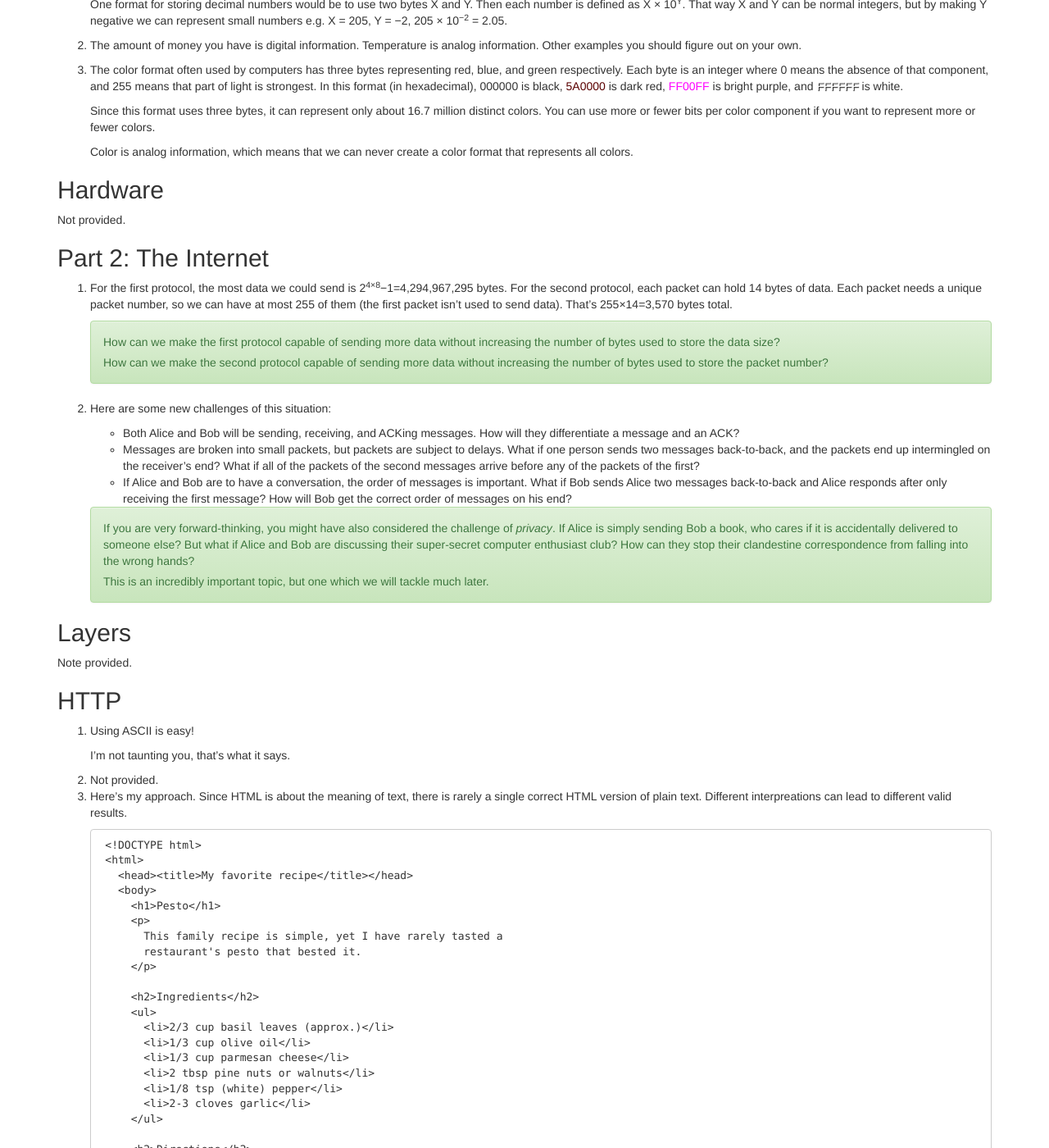
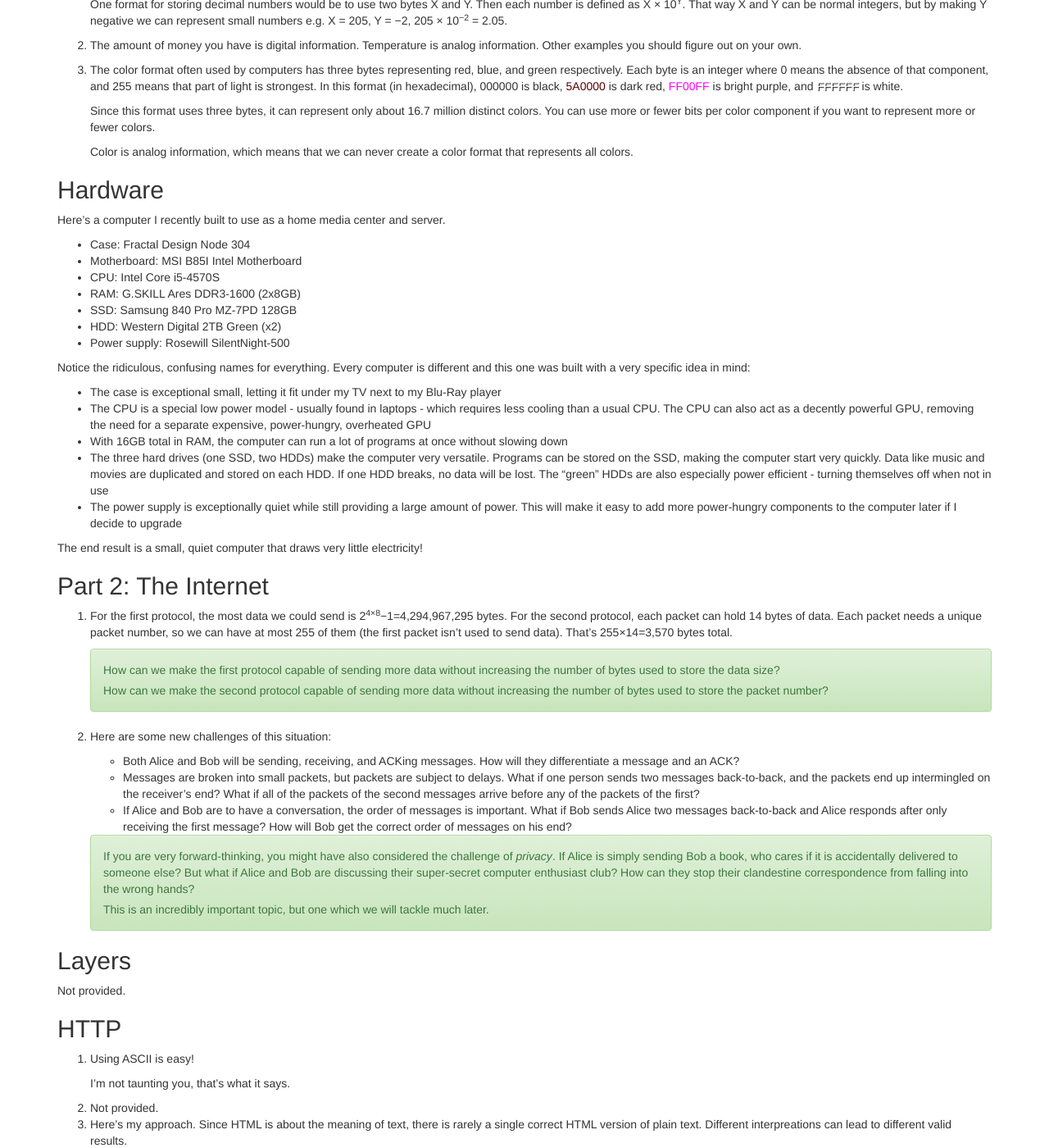
Before and after one commit to silverhammermba/superuser, a Jekyll site: the page built from extras/answers.markdown, in a window 1280 px wide and 1400 px high, scrolled down 1229 px. Shown: the whole window at 82% size. Built offline with Jekyll 4.4.1, drawn with Linux system fonts in a browser that asks for light colours; nearby versions of some CDN libraries.

Commit message:
Add answer for Hardware section. Fix typo

```diff
--- a/extras/answers.markdown
+++ b/extras/answers.markdown
@@ -99,7 +99,37 @@
 
 ## Hardware ##
 
-Not provided.
+Here's a computer I recently built to use as a home media center and server.
+
+* Case: Fractal Design Node 304
+* Motherboard: MSI B85I Intel Motherboard
+* CPU: Intel Core i5-4570S
+* RAM: G.SKILL Ares DDR3-1600 (2x8GB)
+* SSD: Samsung 840 Pro MZ-7PD 128GB
+* HDD: Western Digital 2TB Green (x2)
+* Power supply: Rosewill SilentNight-500
+
+Notice the ridiculous, confusing names for everything. Every computer is
+different and this one was built with a very specific idea in mind:
+
+* The case is exceptional small, letting it fit under my TV next to my Blu-Ray
+  player
+* The CPU is a special low power model - usually found in laptops - which
+  requires less cooling than a usual CPU. The CPU can also act as a decently
+  powerful GPU, removing the need for a separate expensive, power-hungry,
+  overheated GPU
+* With 16GB total in RAM, the computer can run a lot of programs at once
+  without slowing down
+* The three hard drives (one SSD, two HDDs) make the computer very versatile.
+  Programs can be stored on the SSD, making the computer start very quickly.
+  Data like music and movies are duplicated and stored on each HDD. If one HDD
+  breaks, no data will be lost. The "green" HDDs are also especially power
+  efficient - turning themselves off when not in use
+* The power supply is exceptionally quiet while still providing a large amount
+  of power. This will make it easy to add more power-hungry components to the
+  computer later if I decide to upgrade
+
+The end result is a small, quiet computer that draws very little electricity!
 
 ## Part 2: The Internet ##
 
@@ -145,7 +175,7 @@
 
 ## Layers ##
 
-Note provided.
+Not provided.
 
 ## HTTP ##
 
```
